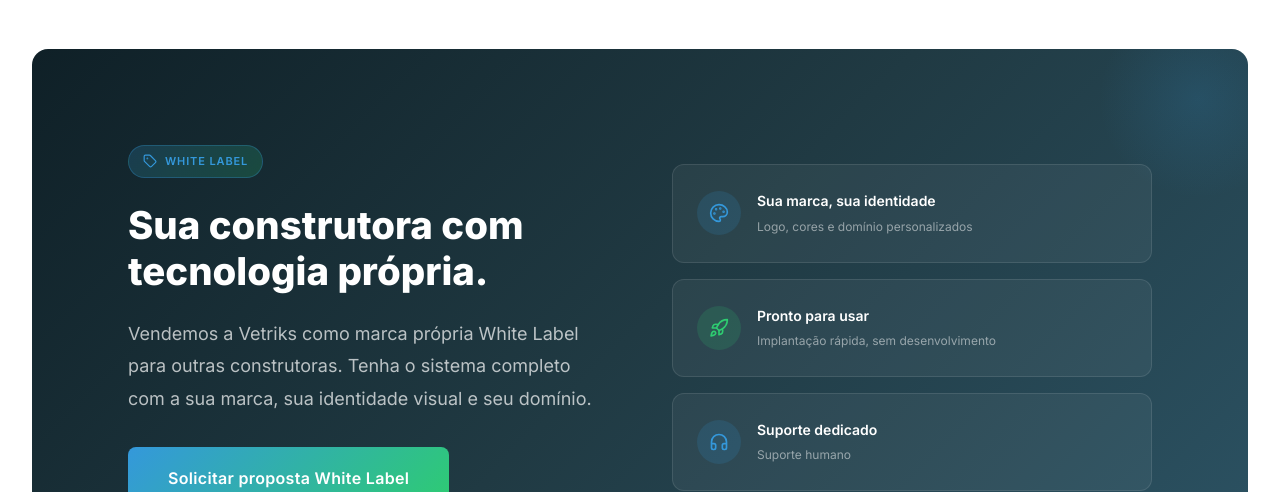
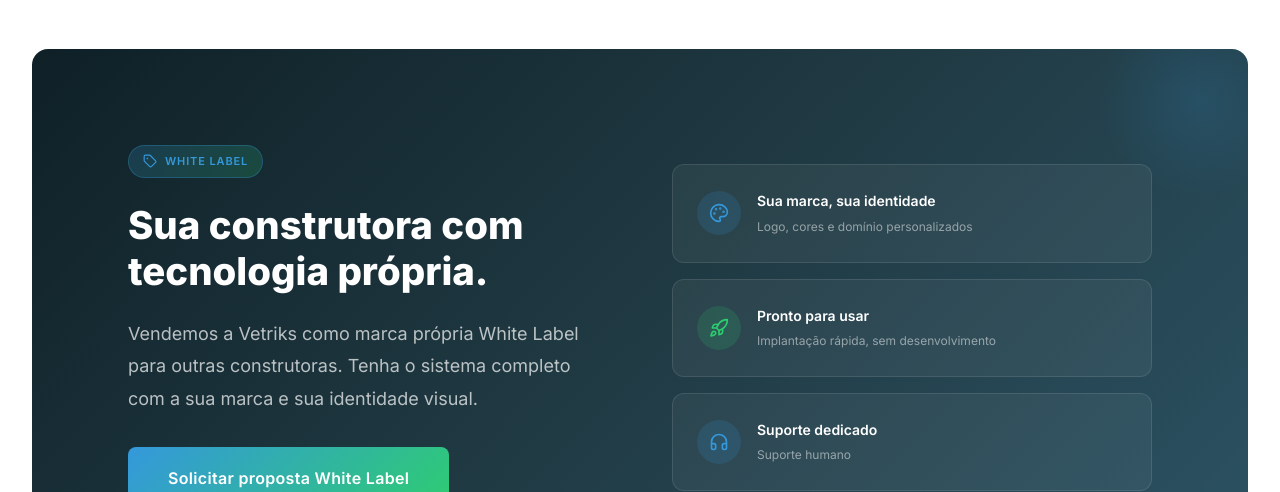
Before and after one commit to BrookSK/brooks-construtora, a PHP site: page /app/Views/site/pages/vetriks.php in a window 1280 px wide. Shown: the part 6008-6500 px from the top of the page. Run offline with PHP 8.4, Linux system fonts and the light colour scheme; some libraries are stand-ins or nearby versions.

Commit message:
feat(site): Update VÉTRIKS White Label description text
- Remove redundant "seu domínio" phrase from White Label section description
- Streamline messaging to focus on brand and visual identity
- Improve text clarity and conciseness for better user experience

```diff
--- a/app/Views/site/pages/vetriks.php
+++ b/app/Views/site/pages/vetriks.php
@@ -287,7 +287,7 @@ include ROOT_PATH . '/app/Views/site/layouts/new-header.php';
                         Sua construtora com tecnologia própria.
                     </h2>
                     <p style="font-size: var(--text-lg); color: rgba(255,255,255,0.7); line-height: 1.8; margin-bottom: var(--space-xl);">
-                        Vendemos a Vetriks como marca própria White Label para outras construtoras. Tenha o sistema completo com a sua marca, sua identidade visual e seu domínio.
+                        Vendemos a Vetriks como marca própria White Label para outras construtoras. Tenha o sistema completo com a sua marca e sua identidade visual.
                     </p>
                     <a href="/contato" class="btn btn--lg" style="background: linear-gradient(135deg, #3498db, #2ecc71); color: white; border: none;">Solicitar proposta White Label</a>
                 </div>
```
